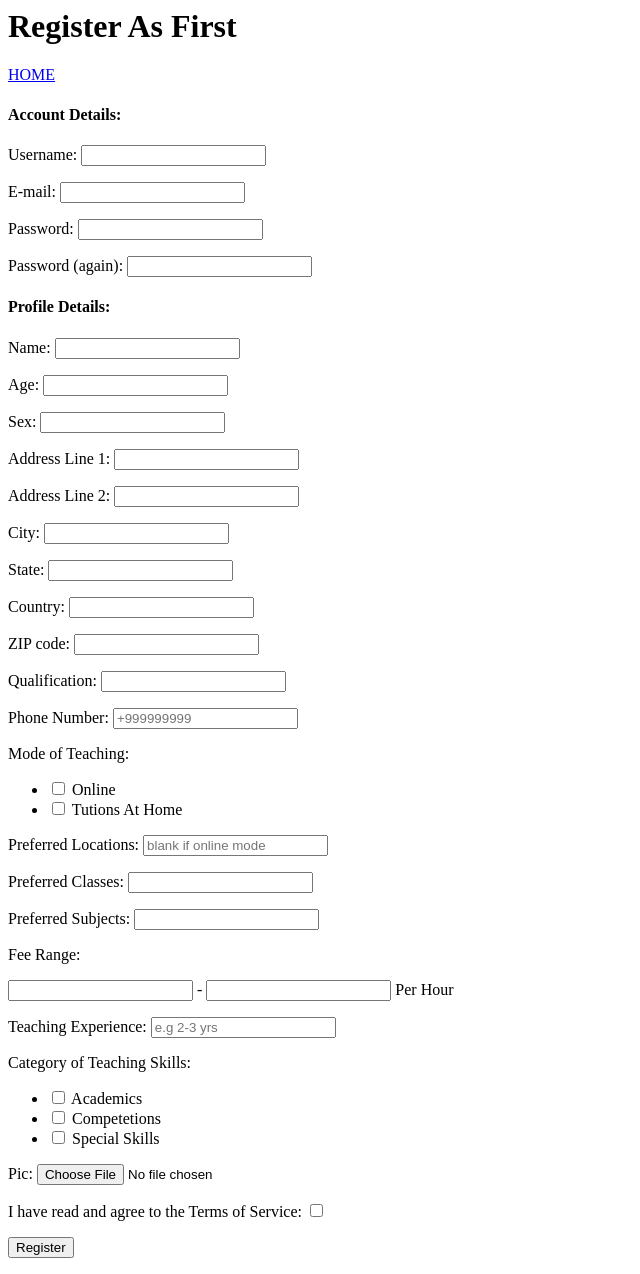
After one commit to lon-wolf/Registration_Profile_Search_boilerplate, a Django app: a page that uses tutorhub/templates/base/base1.html in a window 1280 px wide. The commit adds this page. Shown: the whole page, without its empty margins (0-640 px from the left). Run offline with Django 3.2, Linux system fonts and the light colour scheme; parts of the project's set-up code (start-up, migrations or seed data) failed here and were passed over.

Commit message:
replacement of first and second

```diff
--- a/tutorhub/registration/backends/default/urls.py
+++ b/tutorhub/registration/backends/default/urls.py
@@ -22,7 +22,7 @@ from django.conf.urls import include
 from django.conf.urls import url
 from django.views.generic.base import TemplateView
 
-#from tutorspoint.views import Teacher_RegistrationView
+#from tutorspoint.views import First_RegistrationView
 
 from registration.backends.default.views import ActivationView
 from registration.backends.default.views import RegistrationView
@@ -40,7 +40,7 @@ urlpatterns = patterns('',
                            ActivationView.as_view(),
                            name='registration_activate'),
                        #url(r'^register/$',
-                         #  Teacher_RegistrationView.as_view(),
+                         #  First_RegistrationView.as_view(),
                           # name='registration_register'),
                        url(r'^register/complete/$',
                            TemplateView.as_view(template_name='registration/registration_complete.html'),
--- a/tutorhub/templates/base/base1.html
+++ b/tutorhub/templates/base/base1.html
@@ -1,9 +1,9 @@
 <html>
     <head>
-        <title>{% block head_title %}Tutors Point{% endblock %}</title>
+        <title>{% block head_title %}Profile Manager{% endblock %}</title>
     </head>
     <body>
-        <h1>{% block title %}Tutors Point{% endblock %}</h1>
+        <h1>{% block title %}Profile Manager{% endblock %}</h1>
         <a href="{% url 'home' %}">HOME</a>
         {% block content %}
 
--- a/tutorhub/templates/home/search_student.html
+++ b/tutorhub/templates/home/search_student.html
@@ -1,5 +1,5 @@
 {% extends 'base/base1.html' %}
-{% block title %}Search For Students{% endblock %}
+{% block title %}Search For Seconds{% endblock %}
 {% block content %}
 <h3>Page Coming Soon....</h3>
 {% endblock %}
--- a/tutorhub/templates/home/search_teacher.html
+++ b/tutorhub/templates/home/search_teacher.html
@@ -1,5 +1,5 @@
 {% extends 'base/base1.html' %}
-{% block title %}Search For Teachers{% endblock %}
+{% block title %}Search For Firsts{% endblock %}
 {% block content %}
 <h3>Page Coming Soon....</h3>
 {% endblock %}
--- /dev/null
+++ b/tutorhub/templates/registration/registration_form_1.html
@@ -0,0 +1,77 @@
+{% extends "base/base1.html" %}
+
+{% block title %}Register As First{% endblock %}
+{% block body_class %}{{ block.super }} registration_form{% endblock %}
+
+
+{% block content_title %}
+  <h2>Register As First</h2>
+{% endblock %}
+
+
+{% block content %}
+<div class="formBlock">
+  <form action="{% url 'registration_register_1' %}" method="post" enctype="multipart/form-data">{% csrf_token %}
+  	<h4>Account Details: </h4>
+  	<p class="required"><label for="id_username">Username:</label>
+  	<input id="id_username" maxlength="30" name="username" type="text" /></p>
+	<p class="required"><label for="id_email">E-mail:</label>
+	<input id="id_email" name="email" type="email" /></p>
+	<p class="required"><label for="id_password1">Password:</label>
+	<input id="id_password1" name="password1" type="password" /></p>
+	<p class="required"><label for="id_password2">Password (again):</label>
+	<input id="id_password2" name="password2" type="password" /></p>
+	<h4>Profile Details: </h4>
+   	<p><label for="id_name">Name:</label>
+   	<input id="id_name" maxlength="50" name="name" type="text" /></p>
+	<p class="required"><label for="id_age">Age:</label>
+	<input id="id_age" name="age" type="number" /></p>
+	<p><label for="id_sex">Sex:</label>
+	<input id="id_sex" maxlength="10" name="sex" type="text" /></p>
+	<p><label for="id_address1">Address Line 1:</label>
+	<input id="id_address1" maxlength="100" name="address1" type="text" /></p>
+	<p><label for="id_address2">Address Line 2:</label>
+	<input id="id_address2" maxlength="100" name="address2" type="text" /></p>
+	<p><label for="id_city">City:</label>
+	<input id="id_city" maxlength="100" name="city" type="text" /></p>
+	<p><label for="id_state">State:</label>
+	<input id="id_state" maxlength="100" name="state" type="text" /></p>
+	<p><label for="id_country">Country:</label>
+	<input id="id_country" maxlength="100" name="country" type="text" /></p>
+	<p><label for="id_zipcode">ZIP code:</label>
+	<input id="id_zipcode" maxlength="6" name="zipcode" type="text" /></p>
+	<p><label for="id_qual">Qualification:</label>
+	<input id="id_qual" maxlength="30" name="qual" type="text" /></p>
+	<p class="required"><label for="id_phone_number">Phone Number:</label>
+	<input id="id_phone_number" maxlength="15" name="phone_number" type="text" placeholder = "+999999999" /></p>
+	<p class="required"><label for="id_mode_0">Mode of Teaching:</label> <ul id="id_mode">
+	<li><label for="id_mode_0"><input id="id_mode_0" name="mode" type="checkbox" value="Online" /> Online</label></li>
+	<li><label for="id_mode_1"><input id="id_mode_1" name="mode" type="checkbox" value="Tutions_At_Home" /> Tutions At Home</label></li>
+	</ul></p>
+	<p><label for="id_location">Preferred Locations:</label>
+	<input id="id_location" maxlength="100" name="location" type="text" placeholder = "blank if online mode" /></p>
+	<p><label for="id_classes">Preferred Classes:</label>
+	<input id="id_classes" maxlength="50" name="classes" type="text" /></p>
+	<p><label for="id_subjects">Preferred Subjects:</label>
+	<input id="id_subjects" maxlength="100" name="subjects" type="text" /></p>
+	<p>Fee Range: </p>
+	<p><input id="id_lfee" name="lfee" type="number" /> - <input id="id_hfee" name="hfee" type="number" /> Per Hour</p>
+	<p><label for="id_exp">Teaching Experience:</label>
+	<input id="id_exp" maxlength="30" name="exp" type="text" placeholder = "e.g 2-3 yrs" /></p>
+	<p class="required"><label for="id_skills_0">Category of Teaching Skills:</label> <ul id="id_skills">
+	<li><label for="id_skills_0"><input id="id_skills_0" name="skills" type="checkbox" value="Academics" /> Academics</label></li>
+	<li><label for="id_skills_1"><input id="id_skills_1" name="skills" type="checkbox" value="Competetions" /> Competetions</label></li>
+	<li><label for="id_skills_2"><input id="id_skills_2" name="skills" type="checkbox" value="Special_Skills" /> Special Skills</label></li>
+	</ul></p>
+	<p class="required"><label for="id_pic">Pic:</label> <input id="id_pic" name="pic" type="file" /></p>
+	<p class="required"><label for="id_tos">I have read and agree to the Terms of Service:</label>
+	<input id="id_tos" name="tos" type="checkbox" /></p>
+
+
+  <p class="submit"><button type="submit" class="updateButton">Register</button></p>
+  </form>
+
+</div>
+
+<div class="clr"></div>
+{% endblock %}
--- a/tutorhub/tutorhub/urls.py
+++ b/tutorhub/tutorhub/urls.py
@@ -3,22 +3,21 @@ from django.contrib import admin
 
 import settings
 
-from tutorspoint.views import Teacher_RegistrationView
-from tutorspoint.views import Student_RegistrationView
+from tutorspoint.views import First_RegistrationView
+from tutorspoint.views import Second_RegistrationView
 
 urlpatterns = patterns('',
     # Examples:
     url(r'^$', 'tutorspoint.views.index', name='home'),
-    # url(r'^blog/', include('blog.urls')),
 	url(r'^accounts/', include('registration.backends.default.urls')),
-    url(r'^teacher-register/',Teacher_RegistrationView.as_view(),
-                           name='registration_register_t'),
-    url(r'^student-register/',Student_RegistrationView.as_view(),
-                           name='registration_register_s'),
+    url(r'^first-register/',First_RegistrationView.as_view(),
+                           name='registration_register_1'),
+    url(r'^second-register/',Second_RegistrationView.as_view(),
+                           name='registration_register_2'),
     url(r'^admin/', include(admin.site.urls)),
     url(r'^profiles/', include('profiles.urls')),
-    url(r'^t-list/', 'tutorspoint.views.Teacher_List', name = 'teacher_list'),
-    url(r'^s-list/', 'tutorspoint.views.Student_List', name = 'student_list'),
+    url(r'^t-list/', 'tutorspoint.views.First_List', name = 'first_list'),
+    url(r'^s-list/', 'tutorspoint.views.Second_List', name = 'second_list'),
     url(r'^pic_folder/(?P<path>.*)$', 'django.views.static.serve',
             {'document_root': settings.MEDIA_ROOT,}),
 )
--- a/tutorhub/tutorspoint/admin.py
+++ b/tutorhub/tutorspoint/admin.py
@@ -1,6 +1,6 @@
 from django.contrib import admin
-from tutorspoint.models import Teacher_Profile, Student_Profile, Base_Profile
+from tutorspoint.models import First_Profile, Second_Profile, Base_Profile
 # Register your models here.
-admin.site.register(Teacher_Profile)
-admin.site.register(Student_Profile)
+admin.site.register(First_Profile)
+admin.site.register(Second_Profile)
 admin.site.register(Base_Profile)
--- a/tutorhub/tutorspoint/forms.py
+++ b/tutorhub/tutorspoint/forms.py
@@ -1,7 +1,7 @@
 from django import forms
 from django.contrib.auth.models import User
 from django.db import models
-from tutorspoint.models import Teacher_Profile, Student_Profile
+from tutorspoint.models import First_Profile, Second_Profile
 from registration.forms import RegistrationFormUniqueEmail
 from registration.models import RegistrationProfile
 from django.utils.translation import ugettext_lazy as _
@@ -9,21 +9,21 @@ import django_filters
 
 SKILL_CHOICES = [('Academics','Academics'), ('Competetions','Competetions'), ('Special_Skills','Special Skills')]
 MODE_CHOICES = [('Online','Online'), ('Tutions_At_Home','Tutions At Home')]
-class Teacher_ProfileForm(RegistrationFormUniqueEmail):
+class First_ProfileForm(RegistrationFormUniqueEmail):
 	skills = forms.MultipleChoiceField(choices=SKILL_CHOICES, widget=forms.CheckboxSelectMultiple(), label = "Category of Teaching Skills")
 	mode = forms.MultipleChoiceField(choices=MODE_CHOICES, widget=forms.CheckboxSelectMultiple(), label = "Mode of Teaching")
 	class Meta:
-		model = Teacher_Profile
+		model = First_Profile
 		exclude = ('user','skills','mode',)
 
 
-class Student_ProfileForm(RegistrationFormUniqueEmail):
+class Second_ProfileForm(RegistrationFormUniqueEmail):
 	class Meta:
-		model = Student_Profile
+		model = Second_Profile
 		fields = ('first_name', 'last_name','qual','phone_number',)
 
 
-class TeacherFilter(django_filters.FilterSet):
+class FirstFilter(django_filters.FilterSet):
 	skl = forms.MultipleChoiceField(choices=SKILL_CHOICES, widget=forms.CheckboxSelectMultiple(), label = "Category of Teaching Skills")
 	hfee = django_filters.NumberFilter(lookup_type='lt')
 	filter_overrides = {
@@ -35,12 +35,12 @@ class TeacherFilter(django_filters.FilterSet):
         }
     }
 	class Meta:
-		model  = Teacher_Profile
+		model  = First_Profile
 		fields = ('classes', 'subjects','location','hfee',)
 
 
 
-class StudentFilter(django_filters.FilterSet):
+class SecondFilter(django_filters.FilterSet):
 	class Meta:
-		model  = Student_Profile
+		model  = Second_Profile
 		fields = ('first_name', 'qual',)
--- a/tutorhub/tutorspoint/models.py
+++ b/tutorhub/tutorspoint/models.py
@@ -5,7 +5,7 @@ from django.contrib.auth.models import User
 
 
 
-class Teacher_Profile(models.Model):
+class First_Profile(models.Model):
 	user = models.OneToOneField(User)
 	name = models.CharField("Name", max_length = 50, blank = True)
 	age = models.IntegerField("Age")
@@ -32,7 +32,7 @@ class Teacher_Profile(models.Model):
 	def __unicode__(self):
 		return self.name
 
-class Student_Profile(models.Model):
+class Second_Profile(models.Model):
 	user = models.OneToOneField(User)
 	first_name = models.CharField("First Name", max_length = 30, blank = True)
 	last_name = models.CharField("Last Name", max_length = 30, blank = True)
--- a/tutorhub/tutorspoint/views.py
+++ b/tutorhub/tutorspoint/views.py
@@ -1,8 +1,8 @@
 from django.shortcuts import render, render_to_response
 from django.template import RequestContext
 from registration.backends.default.views import RegistrationView
-from tutorspoint.forms import Teacher_ProfileForm, Student_ProfileForm, TeacherFilter, StudentFilter
-from tutorspoint.models import Teacher_Profile, Student_Profile, Base_Profile
+from tutorspoint.forms import First_ProfileForm, Second_ProfileForm, FirstFilter, SecondFilter
+from tutorspoint.models import First_Profile, Second_Profile, Base_Profile
 
 from django.contrib.auth.models import User
 from django.http import HttpResponseRedirect
@@ -12,24 +12,24 @@ from django.http import HttpResponseRedirect
 def index(request):
 	return render_to_response('home/index.html', context_instance=RequestContext(request))
 
-def Teacher_List(request):
-	f = TeacherFilter(request.GET, queryset = Teacher_Profile.objects.all())
-	return render_to_response('home/teacher_filter.html', {'filter':f})
+def First_List(request):
+	f = FirstFilter(request.GET, queryset = First_Profile.objects.all())
+	return render_to_response('home/first_filter.html', {'filter':f})
 
-def Student_List(request):
-	f = StudentFilter(request.GET, queryset = Student_Profile.objects.all())
-	return render_to_response('home/student_filter.html', {'filter':f})
+def Second_List(request):
+	f = SecondFilter(request.GET, queryset = Second_Profile.objects.all())
+	return render_to_response('home/second_filter.html', {'filter':f})
 
-class Teacher_RegistrationView(RegistrationView):
-	form_class = Teacher_ProfileForm
-	template_name = 'registration/registration_form_t.html'
+class First_RegistrationView(RegistrationView):
+	form_class = First_ProfileForm
+	template_name = 'registration/registration_form_1.html'
 
 	def register(self, request, **cleaned_data):
-		new_user= super(Teacher_RegistrationView, self).register(request, **cleaned_data)
-		base_profile = Base_Profile(user = new_user, user_type = "teacher")
+		new_user= super(First_RegistrationView, self).register(request, **cleaned_data)
+		base_profile = Base_Profile(user = new_user, user_type = "first")
 		skills = ' & '.join(cleaned_data['skills'])
 		mode = ' & '.join(cleaned_data['mode'])
-		new_profile = Teacher_Profile(user = new_user, name = cleaned_data['name'],
+		new_profile = First_Profile(user = new_user, name = cleaned_data['name'],
 			qual = cleaned_data['qual'], phone_number = cleaned_data['phone_number'],
 			age = cleaned_data['age'], sex = cleaned_data['sex'], address1 = cleaned_data['address1'],
 			address2 = cleaned_data['address2'], zipcode = cleaned_data['zipcode'], city = cleaned_data['city'],
@@ -43,14 +43,14 @@ class Teacher_RegistrationView(RegistrationView):
 		return new_user
 
 
-class Student_RegistrationView(RegistrationView):
-	form_class = Student_ProfileForm
-	template_name = 'registration/registration_form_s.html'
+class Second_RegistrationView(RegistrationView):
+	form_class = Second_ProfileForm
+	template_name = 'registration/registration_form_2.html'
 
 	def register(self, request, **cleaned_data):
-		new_user= super(Student_RegistrationView, self).register(request, **cleaned_data)
-		base_profile = Base_Profile(user = new_user, user_type = "student")
-		new_profile = Student_Profile(user = new_user, first_name = cleaned_data['first_name'], last_name = cleaned_data['last_name'],
+		new_user= super(Second_RegistrationView, self).register(request, **cleaned_data)
+		base_profile = Base_Profile(user = new_user, user_type = "second")
+		new_profile = Second_Profile(user = new_user, first_name = cleaned_data['first_name'], last_name = cleaned_data['last_name'],
 			qual = cleaned_data['qual'], phone_number = cleaned_data['phone_number'])
 		new_profile.save()
 		base_profile.save()
```
Also changed, not shown: tutorhub/profiles/utils.py (+5 -5 lines), tutorhub/profiles/views.py (+11 -11 lines), tutorhub/templates/home/first_filter.html (added, +28 -0 lines), tutorhub/templates/home/index.html (+6 -6 lines), tutorhub/templates/home/second_filter.html (added, +16 -0 lines), tutorhub/templates/registration/registration_form_2.html (added, +43 -0 lines), tutorhub/tutorspoint/migrations/0001_initial.py.
